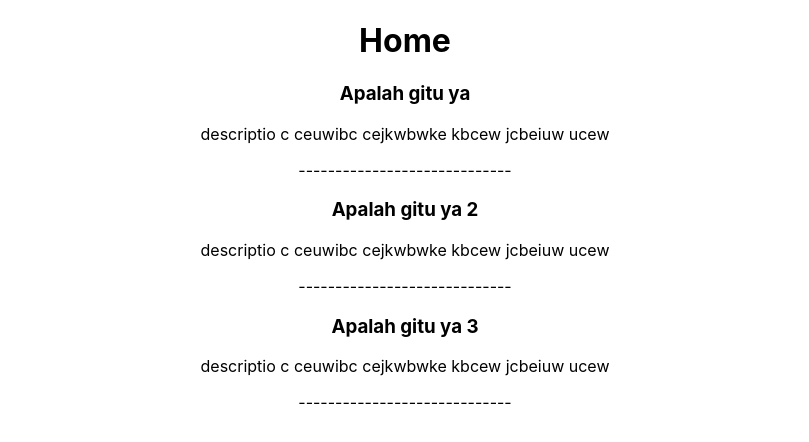
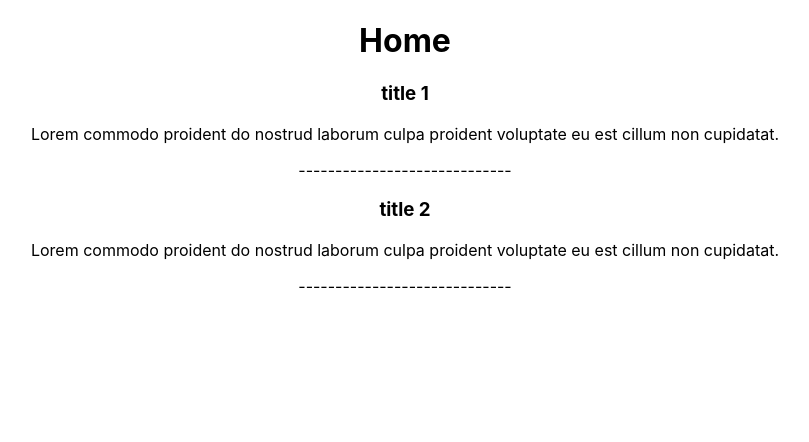
Before and after one commit to ariefyusron/learn-react-kelas-10, a React (Create React App) app: page / in a window 1280 px wide. Shown: the top 442 px of the page, without its empty margins (235-1044 px from the left). Built offline with nearby package versions, Linux system fonts and the light colour scheme.

Commit message:
learn loop

```diff
--- a/src/components/Body.js
+++ b/src/components/Body.js
@@ -2,21 +2,25 @@ import React from "react";
 
 import Content from "./Content";
 
+const listData = [
+  {
+    title: "title 1",
+    desc:
+      "Lorem commodo proident do nostrud laborum culpa proident voluptate eu est cillum non cupidatat."
+  },
+  {
+    title: "title 2",
+    desc:
+      "Lorem commodo proident do nostrud laborum culpa proident voluptate eu est cillum non cupidatat."
+  }
+];
+
 const Body = () => {
   return (
     <div>
-      <Content
-        title="Apalah gitu ya"
-        desc="descriptio c ceuwibc cejkwbwke kbcew jcbeiuw ucew"
-      />
-      <Content
-        title="Apalah gitu ya 2"
-        desc="descriptio c ceuwibc cejkwbwke kbcew jcbeiuw ucew"
-      />
-      <Content
-        title="Apalah gitu ya 3"
-        desc="descriptio c ceuwibc cejkwbwke kbcew jcbeiuw ucew"
-      />
+      {listData.map(item => (
+        <Content title={item.title} desc={item.desc} />
+      ))}
     </div>
   );
 };
```
